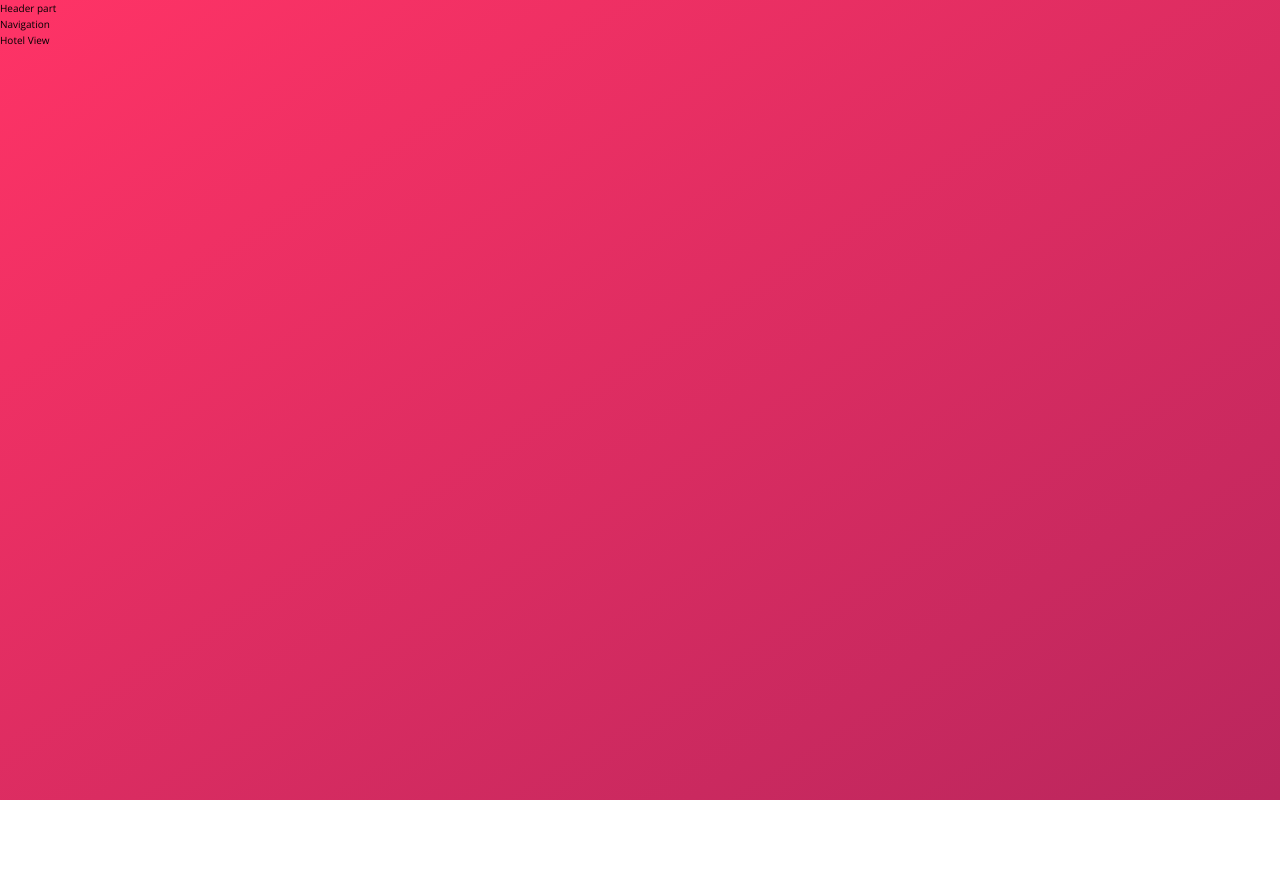
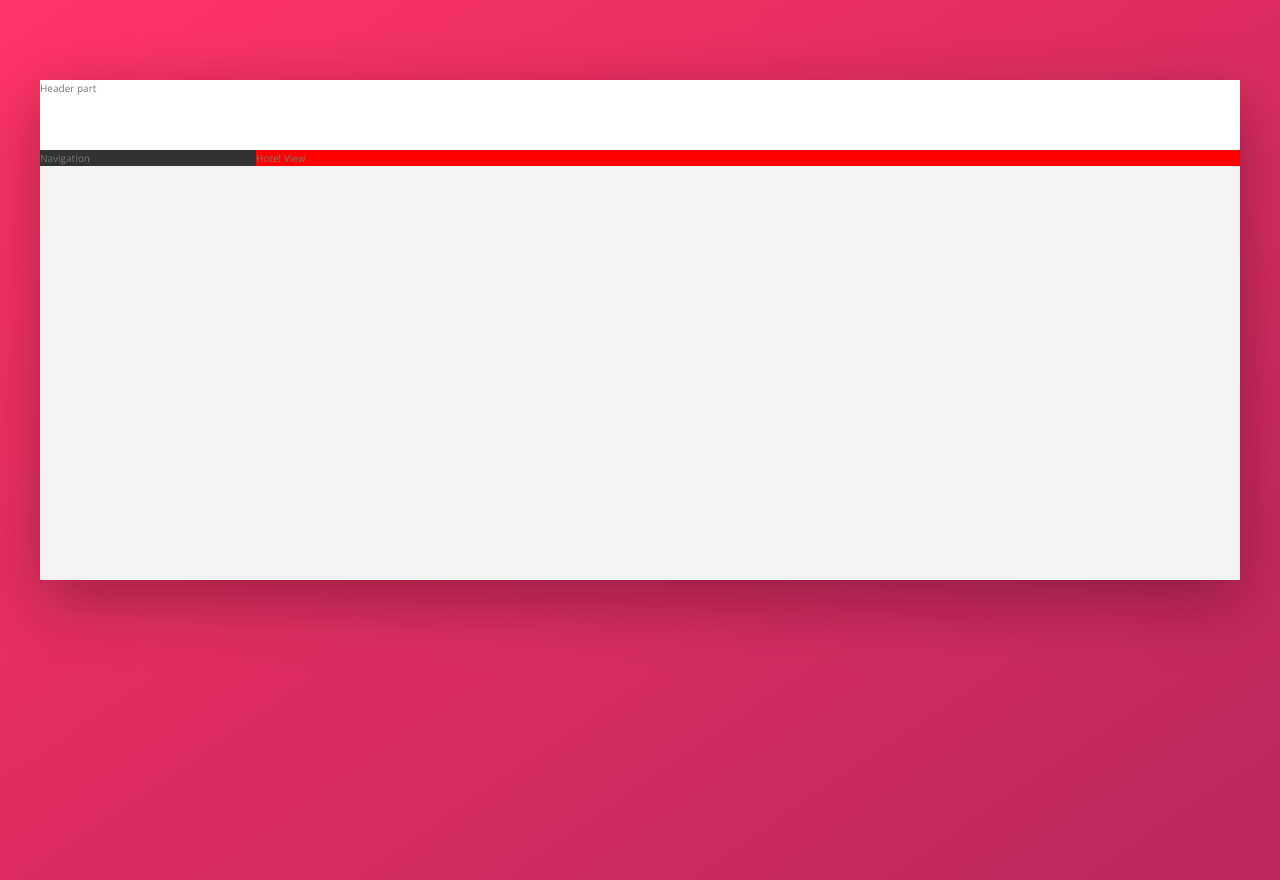
Before and after one commit to allenaxie/krillen, a website: page index.html in a window 1280 px wide. Before the commit the page ends 800 px from the top, so only its background shows below. Drawn offline with nearby package versions, Linux system fonts and the light colour scheme.

Commit message:
Create overall layout of page

```diff
--- a/package.json
+++ b/package.json
@@ -7,7 +7,7 @@
     "watch:sass": "node-sass sass/main.scss css/style.css -w",
     "devserver": "live-server",
     "start": "npm-run-all --parallel devserver watch:sass",
-    "compile:sass": "node-sass sass/main.scss css/style.comp.css",
+    "compile:sass": "node-sass -w sass/main.scss css/style.comp.css",
     "prefix:css": "postcss --use autoprefixer -b 'last 10 versions' css/style.comp.css -o css/style.prefix.css",
     "compress:css": "node-sass css/style.prefix.css css/style.css --output-style compressed",
     "build:css": "npm-run-all compile:sass  prefix:css compress:css"
--- a/sass/_base.scss
+++ b/sass/_base.scss
@@ -30,6 +30,7 @@ Grey dark 3: #999
     --color-grey-dark-2: #777;
     --color-grey-dark-3: #999;
 
+    --shadow-dark: 0 2rem 6rem rgba(0,0,0,0.3);
 }
 
 * {
--- a/sass/_layout.scss
+++ b/sass/_layout.scss
@@ -0,0 +1,29 @@
+.container {
+    max-width: 120rem;
+    margin: 8rem auto;
+    background-color: var(--color-grey-light-2);
+    box-shadow: var(--shadow-dark);
+    min-height:50rem;
+}
+
+.header {
+    height: 7rem;
+    background-color: #fff;
+    border-bottom: var(--color-grey-light-2);
+}
+
+.content {
+    display: flex;
+}
+
+.sidebar {
+    background-color: var(--color-grey-dark-1);
+    flex: 0 0 18%;
+}
+
+.hotel-view {
+    background-color: #fff;
+    background-color: red;
+
+    flex: 1;
+}
--- a/sass/main.scss
+++ b/sass/main.scss
@@ -1 +1,3 @@
 @import "base";
+@import "components";
+@import "layout";
```
Also changed, not shown: css/style.css.
